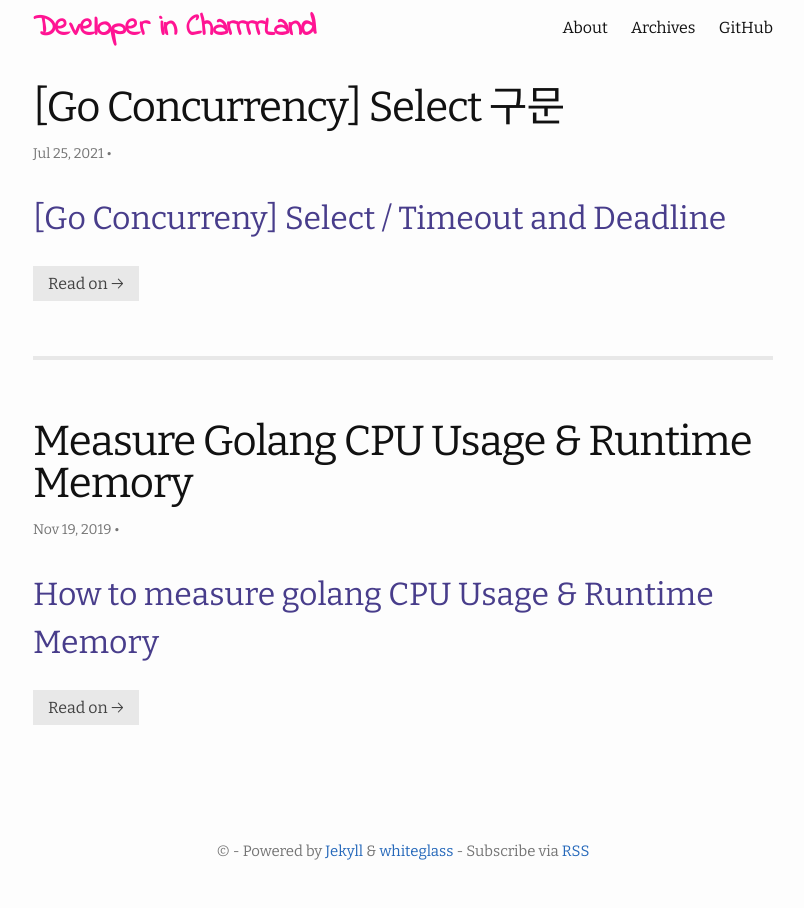
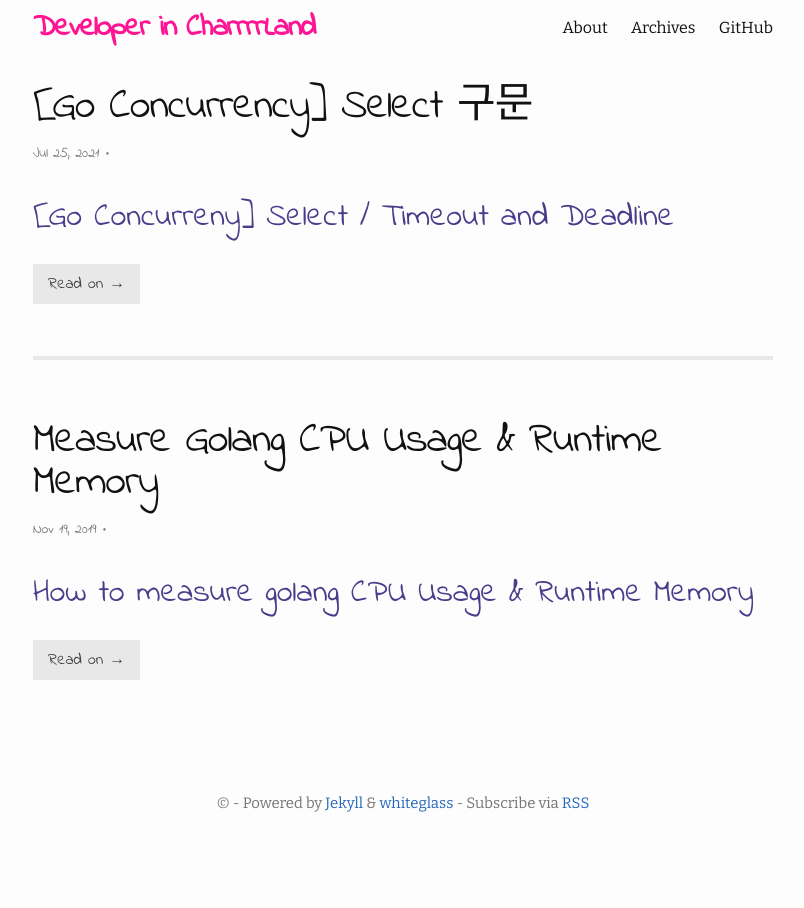
Before and after one commit to jiwonCha/jiwonCha.github.io, a Jekyll site: the page built from index.html, in a window 1280 px wide. Shown: the whole page, without its empty margins (237-1041 px from the left). Built offline with Jekyll 4.4.1, drawn with Linux system fonts in a browser that asks for light colours; the list of posts is cut into pages by our own code.

Commit message:
update fonts

```diff
--- a/assets/main.css
+++ b/assets/main.css
@@ -85,7 +85,7 @@ pre > code { border: 0; padding-right: 0; padding-left: 0; }
 
 .page-heading { font-size: 20px; }
 
-.post-list { margin-left: 0; list-style: none; color:darkslateblue;}
+.post-list { margin-left: 0; list-style: none; color:darkslateblue; font-family:"Indie Flower";}
 
 .post-list .post-link:hover { text-decoration: none; }
 
```
